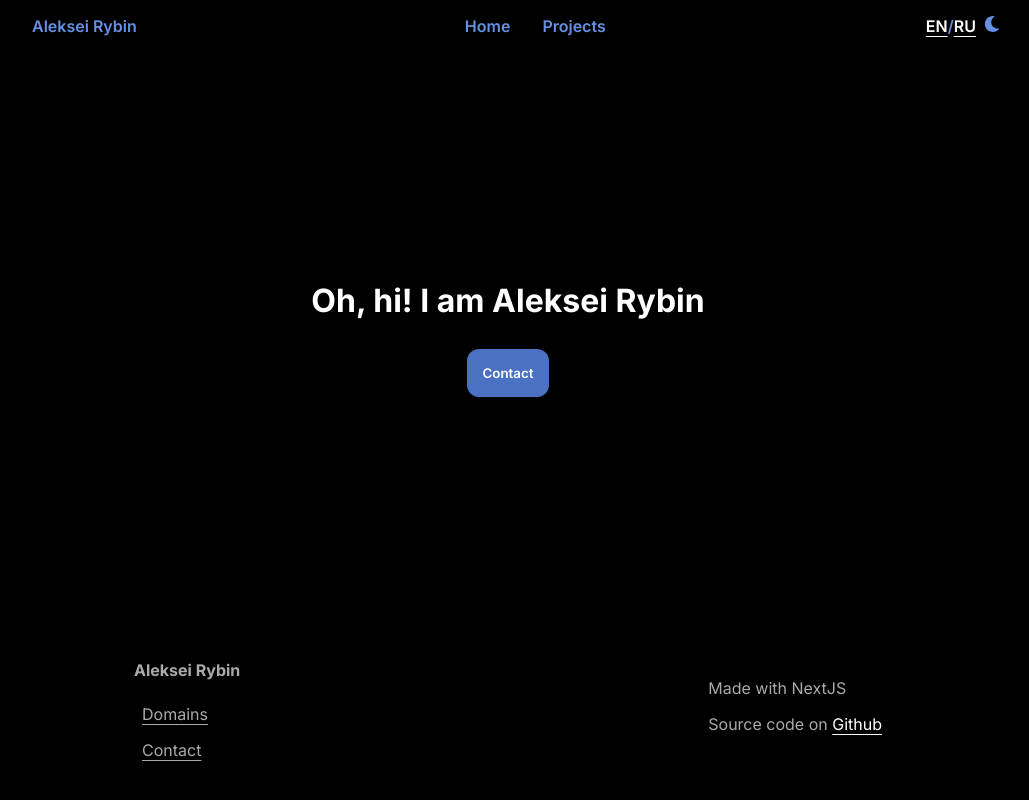
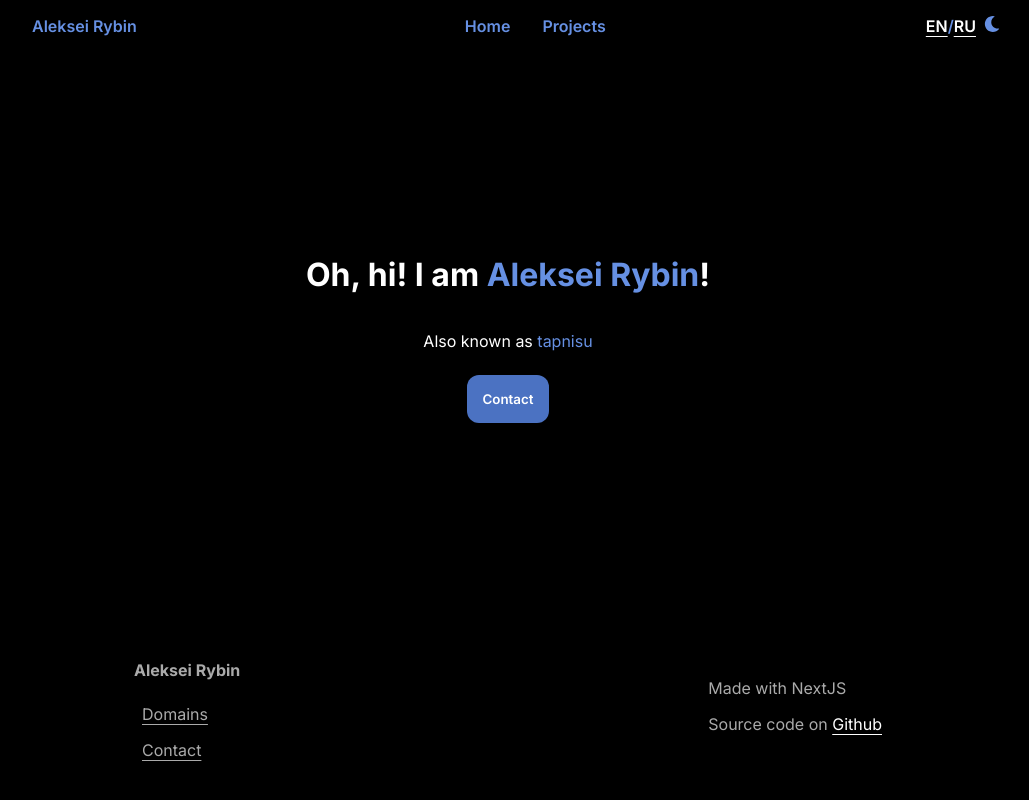
Before and after one commit to tapnisu/tapni.su, a Next.js app: page / in a window 1280 px wide. Shown: the whole page, without its empty margins (132-1161 px from the left). Built offline with nearby package versions, Linux system fonts and the light colour scheme.

Commit message:
Also known as tapnisu

```diff
--- a/locales/en.ts
+++ b/locales/en.ts
@@ -2,6 +2,7 @@ export const en = {
   name: "Aleksei Rybin",
   description:
     "Oh, hi! I'm Aleksei Rybin, a programmer from Russia using Rust and Typescript.",
+  username: "tapnisu",
 
   home: "Home",
   projects: "Projects",
@@ -19,7 +20,8 @@ export const en = {
   },
 
   index: {
-    ohHi: (name: string) => `Oh, hi! I am ${name}`,
+    ohHiIam: "Oh, hi! I am ",
+    alsoKnownAs: "Also known as ",
   },
 
   projectsData: {
--- a/locales/ru.ts
+++ b/locales/ru.ts
@@ -2,6 +2,7 @@ export const ru = {
   name: "Алексей Рыбин",
   description:
     "Ох, привет! Я Алексей Рыбин, программист из России, использующий Rust и Typescript.",
+  username: "tapnisu",
 
   home: "Главная",
   projects: "Проекты",
@@ -19,7 +20,8 @@ export const ru = {
   },
 
   index: {
-    ohHi: (name: string) => `Ох, привет! Я ${name}`,
+    ohHiIam: "Ох, привет! Я ",
+    alsoKnownAs: "Также известный как ",
   },
 
   projectsData: {
--- a/pages/index.tsx
+++ b/pages/index.tsx
@@ -10,7 +10,13 @@ export default function HomePage() {
   return (
     <BasePageLayout>
       <div className="container-center">
-        <h1 className="text-center">{t.index.ohHi(t.name)}</h1>
+        <h1 className="text-center">
+          {t.index.ohHiIam} <span className="color-accent">{t.name}</span>!
+        </h1>
+        <p>
+          {t.index.alsoKnownAs}{" "}
+          <span className="color-accent">{t.username}</span>
+        </p>
 
         <Link href="/contact" className="gap-half">
           <button>{t.contact}</button>
```
